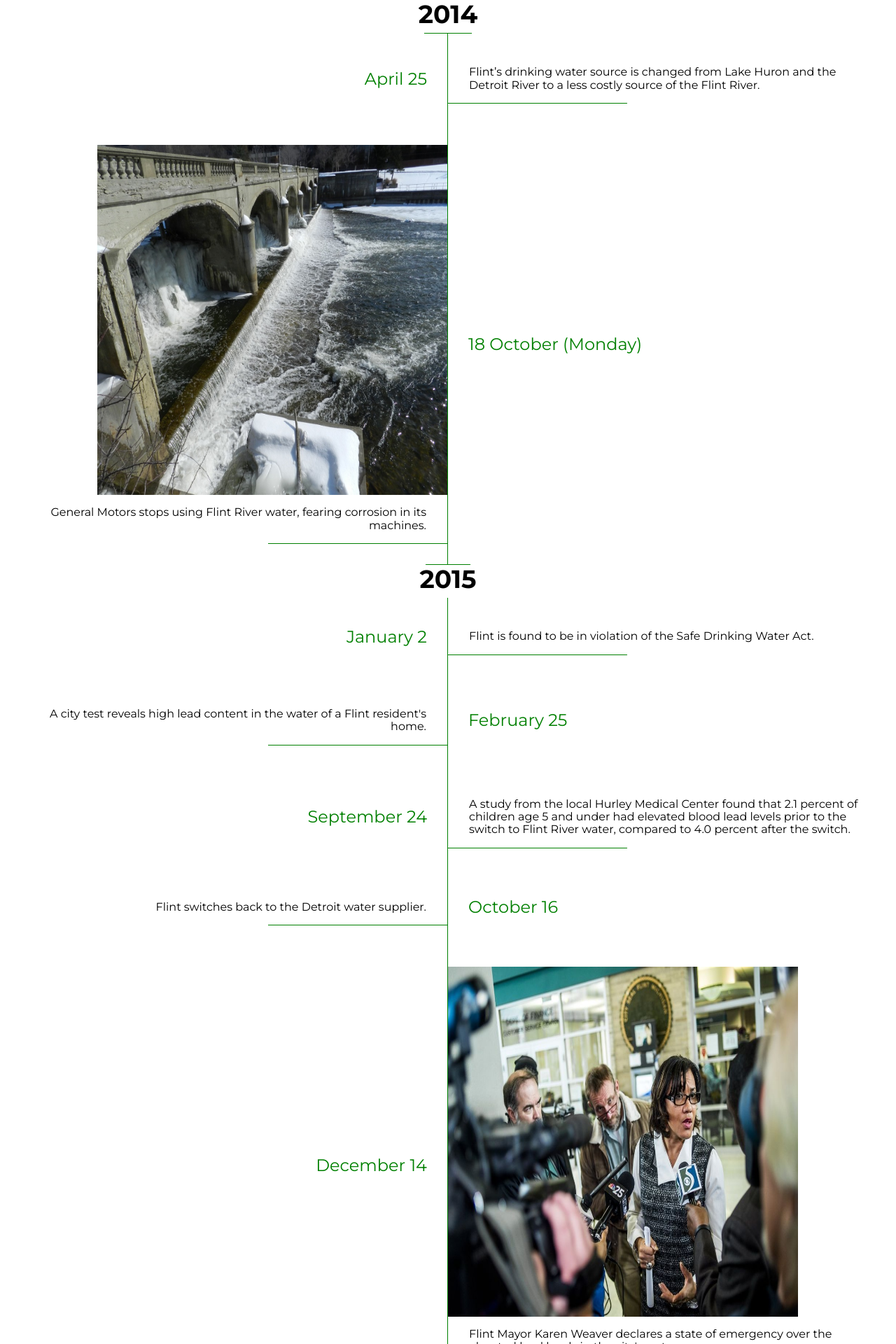
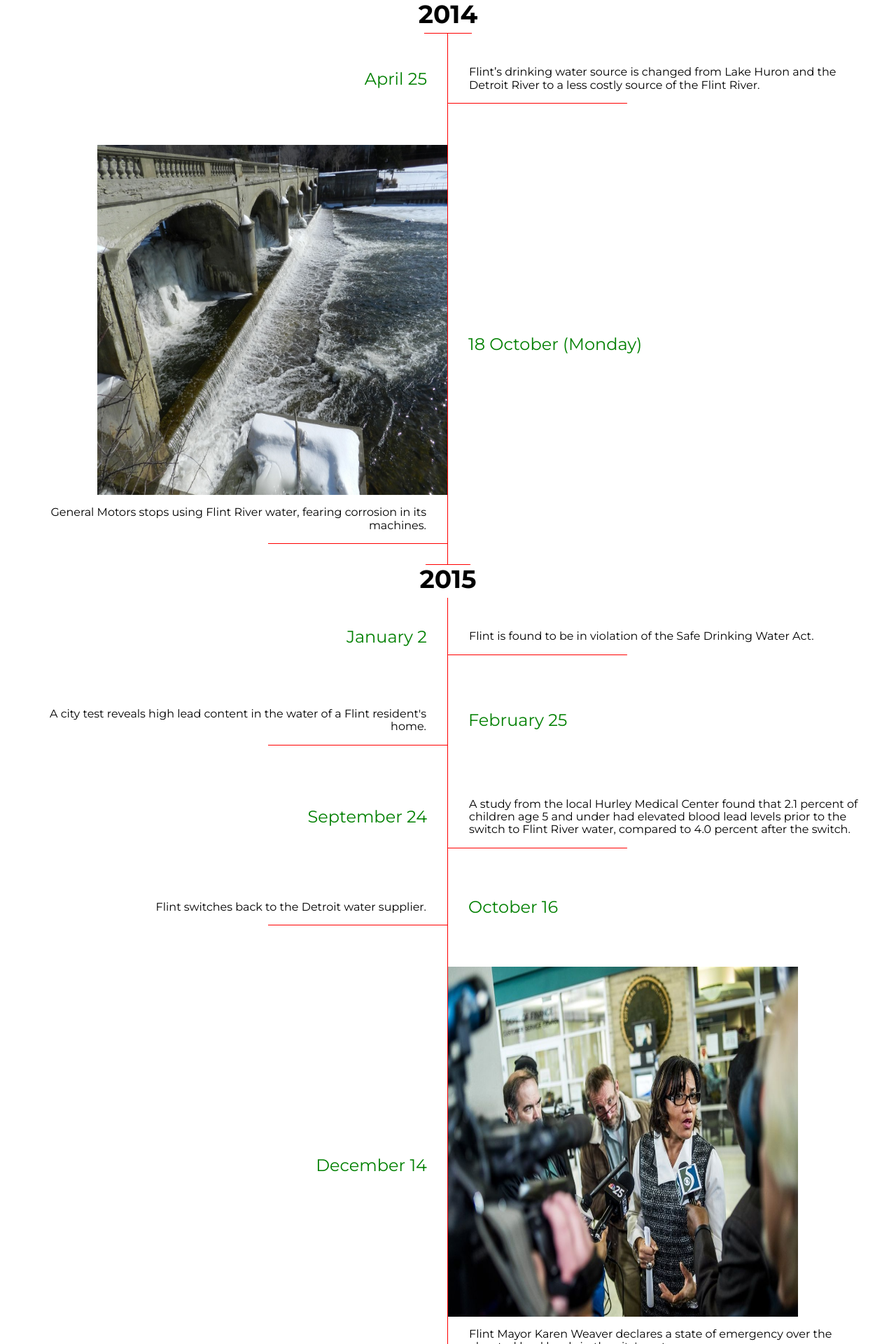
Before and after one commit to umichfjp/umichfjp.github.io, a Jekyll site: the page built from pages/timeline.html, in a window 1280 px wide. Shown: the top 1920 px of the page at 70% size. Built offline with Jekyll 4.4.1, drawn with Linux system fonts in a browser that asks for light colours; nearby versions of some CDN libraries.

Commit message:
Update style.css

```diff
--- a/pages/css/style.css
+++ b/pages/css/style.css
@@ -33,7 +33,7 @@ img {
   width: 80%;
   margin: auto;
   height: 1px;
-  background: green;
+  background: #FF0000;
 }
 .timeline .year--end:before {
   content: "";
@@ -41,7 +41,7 @@ img {
   width: 80%;
   margin: auto;
   height: 1px;
-  background: green;
+  background: #FF0000;
 }
 .timeline .year--end:after {
   content: none;
@@ -58,7 +58,7 @@ img {
 .timeline .days .day .events {
   position: relative;
   float: left;
-  border-right: 1px solid green;
+  border-right: 1px solid #FF0000;
   padding: 30px;
   text-align: right;
   width: 50%;
@@ -68,7 +68,7 @@ img {
   width: 40%;
   display: inline-block;
   height: 1px;
-  background: green;
+  background: #FF0000;
   position: absolute;
   right: 0;
 }
@@ -105,7 +105,7 @@ img {
   width: calc(50% + 1px);
   float: right;
   border-right: 0;
-  border-left: 1px solid green;
+  border-left: 1px solid #FF0000;
   text-align: left;
 }
 .timeline .days .day:nth-child(odd) .events:after {
```
